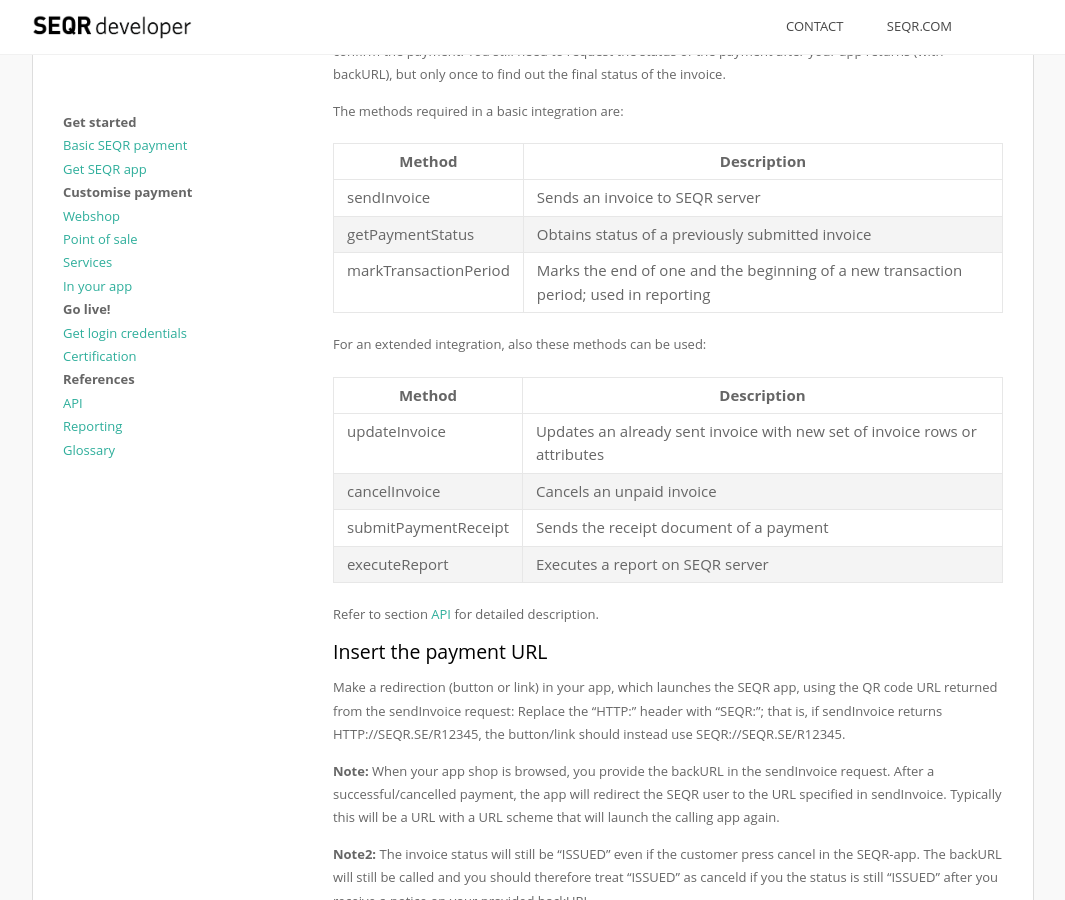
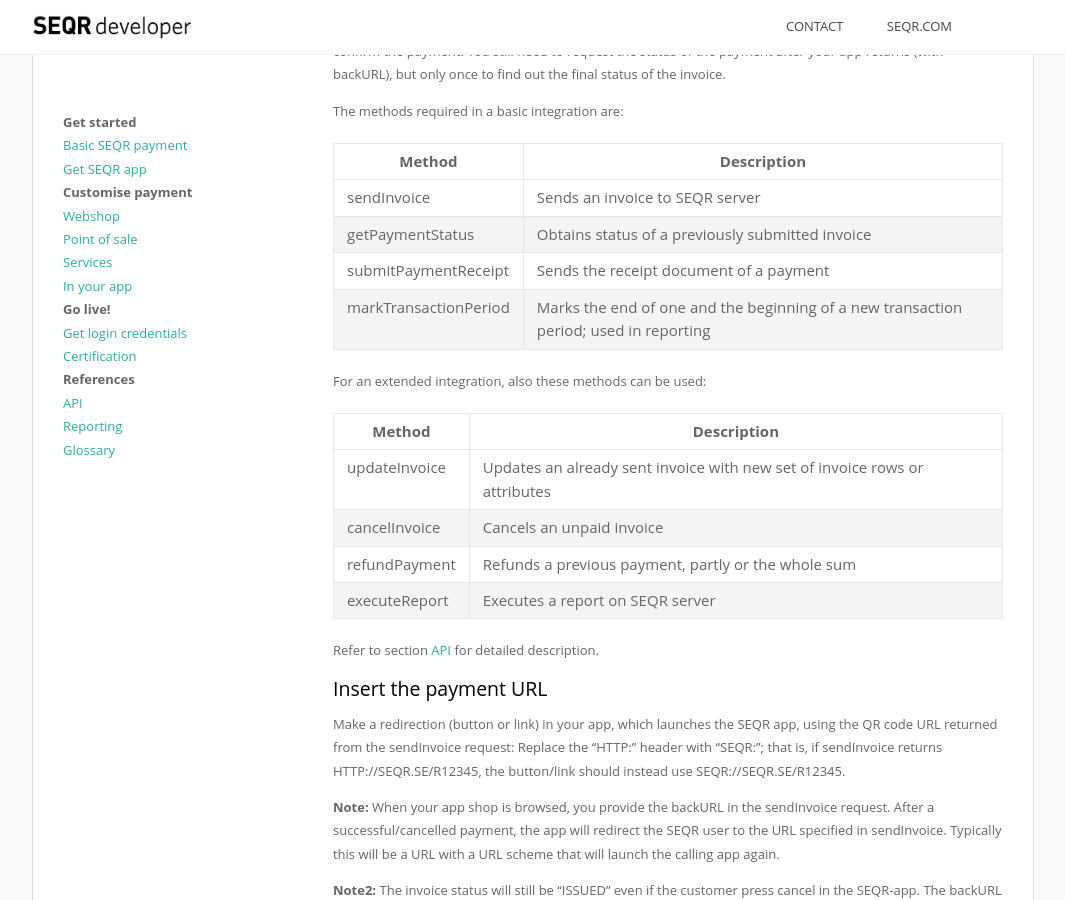
Before and after one commit to SeamlessDistribution/SeamlessDistribution.github.io, a Jekyll site: the page built from merchant/inapp/index.md, in a window 1280 px wide and 900 px high, scrolled down 1160 px. Shown: the whole window, without its empty margins (138-1203 px from the left). Built offline with Jekyll 4.4.1, drawn with Linux system fonts in a browser that asks for light colours.

Commit message:
Same as previos for Appshop and Services

```diff
--- a/merchant/inapp/index.md
+++ b/merchant/inapp/index.md
@@ -40,6 +40,7 @@
 |--- | --- |
 | sendInvoice | Sends an invoice to SEQR server |
 | getPaymentStatus | Obtains status of a previously submitted invoice |
+| submitPaymentReceipt | Sends the receipt document of a payment |
 | markTransactionPeriod | Marks the end of one and the beginning of a new transaction period; used in reporting |
 | --- | --- |
 
@@ -51,7 +52,7 @@
 |--- | --- |
 | updateInvoice | Updates an already sent invoice with new set of invoice rows or attributes |
 | cancelInvoice | Cancels an unpaid invoice |
-| submitPaymentReceipt | Sends the receipt document of a payment |
+| refundPayment | Refunds a previous payment, partly or the whole sum |
 | executeReport | Executes a report on SEQR server |
 | --- | --- |
 
```
Also changed, not shown: merchant/externalservices/index.md (+2 -1 lines).
